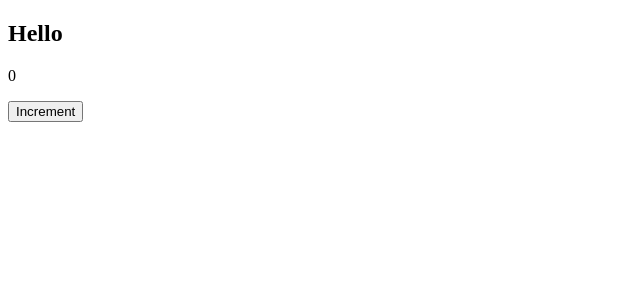
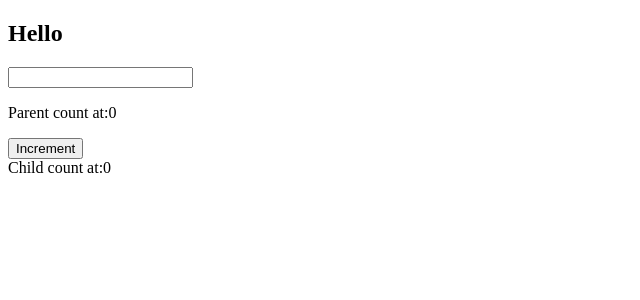
Before and after one commit to bobbyDeepak1415/React_Hooks, a React (Vite) app: page / in a window 1280 px wide. Shown: the top 300 px of the page, without its empty margins (0-640 px from the left). Built offline with nearby package versions, Linux system fonts and the light colour scheme.

Commit message:
setup done

```diff
--- a/src/Child1.jsx
+++ b/src/Child1.jsx
@@ -1,9 +1,12 @@
 import React from 'react'
 
-const Child1 = () => {
+const Child1 = ({count}) => {
+  console.log("Child1 rendering...");
+
+
   return (
     <div>
-      Child1
+      Child count at:{count}
     </div>
   )
 }
--- a/src/Demo.jsx
+++ b/src/Demo.jsx
@@ -1,13 +1,21 @@
 import { useState } from "react";
+import Child1 from "./Child1";
 
 const Demo = () => {
   const [count, setCount] = useState(0);
+  const [item, setItem] = useState("");
+
+  console.log("parent rendering...");
 
   return (
     <>
       <h2>Hello</h2>
-      <p>{count}</p>
+      <input value={item} onChange={(e) => setItem(e.target.value)} />
+      <p>Parent count at:{count}</p>
+
       <button onClick={() => setCount((prev) => prev + 1)}>Increment</button>
+
+      <Child1 count={count} />
     </>
   );
 };
```
